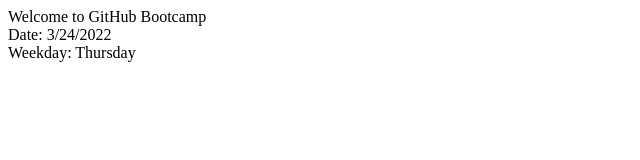
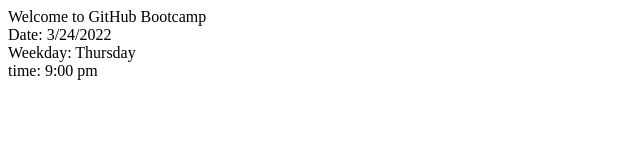
Before and after one commit to sharvaribacha/bootcamp, a plain HTML site: page index.html in a window 1280 px wide. Shown: the full height of the page, 0-640 px from the left. Drawn offline with Linux system fonts and the light colour scheme.

Commit message:
added time

```diff
--- a/index.html
+++ b/index.html
@@ -12,5 +12,7 @@
     Date: 3/24/2022
     <br>
     Weekday: Thursday
+    <br>
+    time: 9:00 pm
 </body>
 </html>
```
